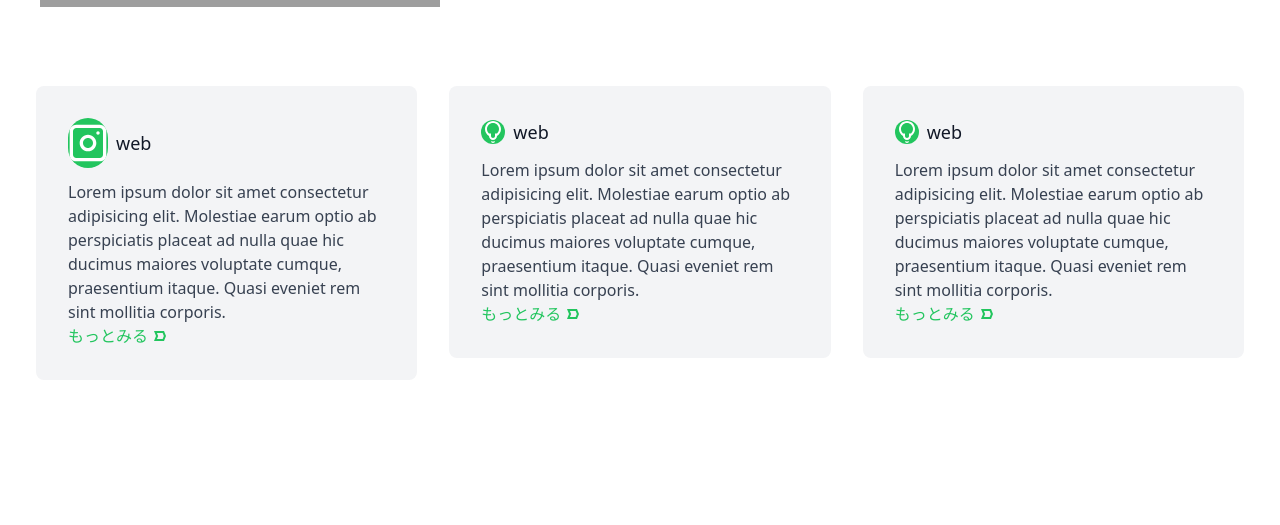
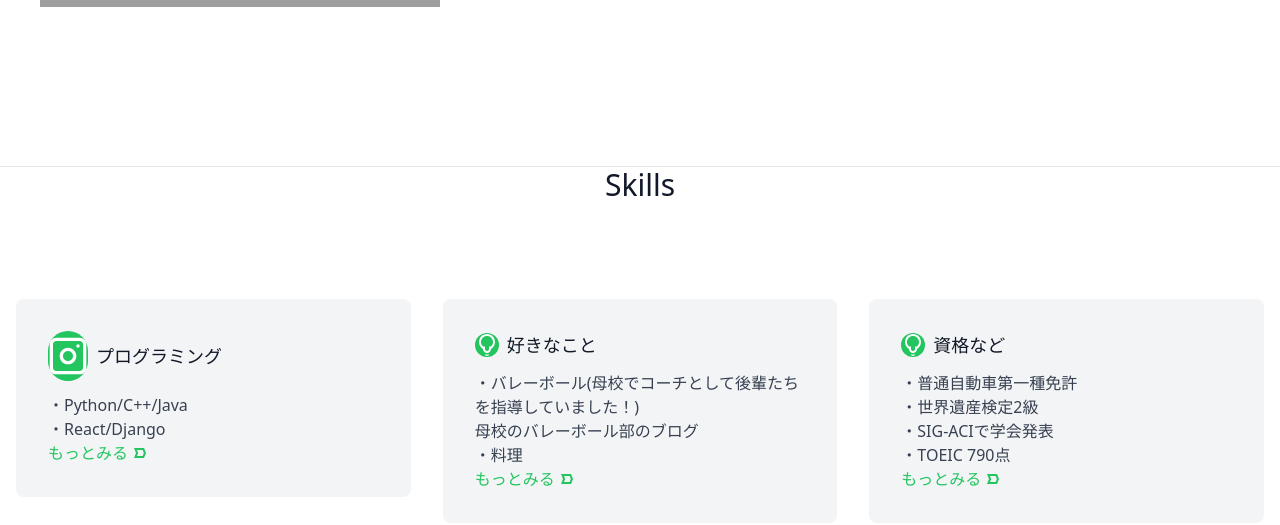
Before and after one commit to Naoya-Tagawa/port, a React (Vite) app: page / in a window 1280 px wide. Shown: the part 1160-1685 px from the top of the page. Before the commit the page ends 1652 px from the top, so only its background shows below. Built offline with nearby package versions, Linux system fonts and the light colour scheme; grey boxes are pictures that could not be loaded.

Commit message:
skill追加

```diff
--- a/src/App.jsx
+++ b/src/App.jsx
@@ -129,10 +129,20 @@ function App() {
 
             </div>
           </div>
+        </div>
+      </section>
 
-          {/*カードのdivタグ   */}
-          <div className='flex flex-wrap'>
-            <div className='md:w-1/3 p-4'>
+
+      <section className='text-gray-700 border-t border-gray-200 'id='skills'>
+        <div className='text-center mb-20'>
+            <hi className="text-2xl sm:text-3xl font-medium mb-2 text-gray-900">Skills</hi>
+
+          </div>
+
+
+          {/*スキルのdivタグ   */}
+        <div className='flex flex-wrap scroll-smooth hover:scroll-auto'>
+            <div className='md:w-1/3 p-4 '>
               <div className='bg-gray-100 rounded-lg p-8'>
                 <div className='flex items-center mb-3'>
 
@@ -144,12 +154,15 @@ function App() {
                   </a>
                   </div>
                   <h2 className='text-gray-900 text-lg font-medium ml-2'>
-                  web
+                  プログラミング
                   </h2>
                 </div>
                 <div>
                   <p>
-                    Lorem ipsum dolor sit amet consectetur adipisicing elit. Molestiae earum optio ab perspiciatis placeat ad nulla quae hic ducimus maiores voluptate cumque, praesentium itaque. Quasi eveniet rem sint mollitia corporis.
+                    ・Python/C++/Java
+                  </p>
+                  <p>
+                    ・React/Django
                   </p>
                   <a href="#" className='flex mt=3 text-green-500 text-ce
                   '>
@@ -170,12 +183,16 @@ function App() {
                   </svg>
                   </div>
                   <h2 className='text-gray-900 text-lg font-medium ml-2'>
-                  web
+                  好きなこと
                   </h2>
                 </div>
                 <div>
                   <p>
-                    Lorem ipsum dolor sit amet consectetur adipisicing elit. Molestiae earum optio ab perspiciatis placeat ad nulla quae hic ducimus maiores voluptate cumque, praesentium itaque. Quasi eveniet rem sint mollitia corporis.
+                    ・バレーボール(母校でコーチとして後輩たちを指導していました！)
+                  </p>
+                  <a href = "https://tenkovolley.jimdofree.com/" className='hover:text-blue-500 duration-300'>母校のバレーボール部のブログ</a>
+                  <p>
+                    ・料理
                   </p>
                   <a href="#" className='flex mt=3 text-green-500 text-ce
                   '>
@@ -196,12 +213,21 @@ function App() {
                   </svg>
                   </div>
                   <h2 className='text-gray-900 text-lg font-medium ml-2'>
-                  web
+                  資格など
                   </h2>
                 </div>
                 <div>
                   <p>
-                    Lorem ipsum dolor sit amet consectetur adipisicing elit. Molestiae earum optio ab perspiciatis placeat ad nulla quae hic ducimus maiores voluptate cumque, praesentium itaque. Quasi eveniet rem sint mollitia corporis.
+                    ・普通自動車第一種免許
+                  </p>
+                  <p>
+                    ・世界遺産検定2級
+                  </p>
+                  <p>
+                    ・SIG-ACIで学会発表
+                  </p>
+                  <p>
+                    ・TOEIC 790点
                   </p>
                   <a href="#" className='flex mt=3 text-green-500 text-ce
                   '>
@@ -214,8 +240,8 @@ function App() {
 
               </div>
             </div>
-          </div>
         </div>
+
 
 
 
```
